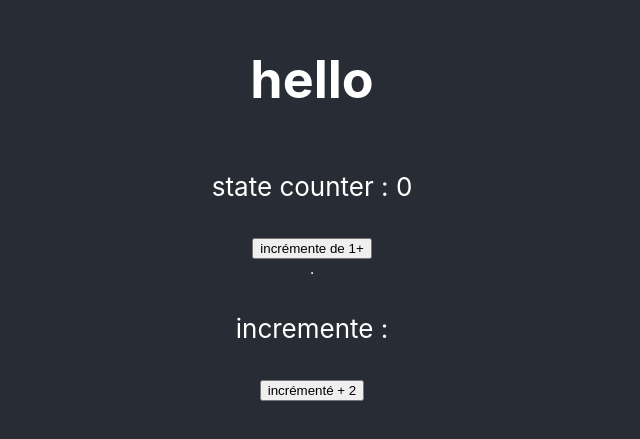
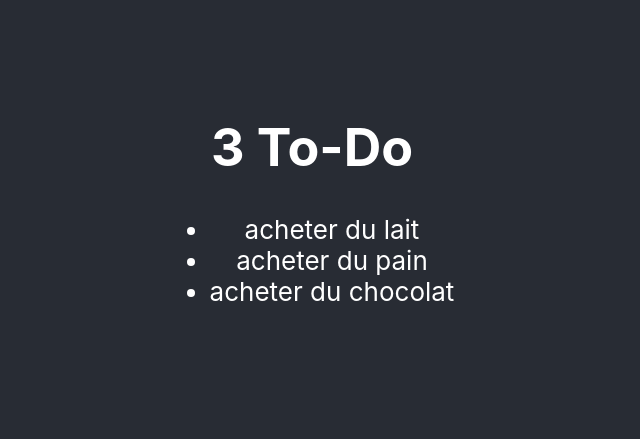
Before and after one commit to cem-sucu/hooks, a React (Create React App) app: page / in a window 1280 px wide. Shown: the part 193-632 px from the top of the page, without its empty margins (328-968 px from the left). Built offline with nearby package versions, Linux system fonts and the light colour scheme.

Commit message:
composant todo cree et state

```diff
--- a/src/App.js
+++ b/src/App.js
@@ -1,15 +1,13 @@
 import "./App.css";
-import ClassStates from "./components/ClassStates";
-import FunctionState from "./components/FunctionState";
+import Todo from "./components/Todo";
+// import ClassStates from "./components/ClassStates";
+// import FunctionState from "./components/FunctionState";
 
 function App() {
     return (
         <div className="App">
             <header className="App-header">
-                <h1>hello</h1>
-                <ClassStates />
-                <hr />
-                <FunctionState />
+                <Todo />
             </header>
         </div>
     );
--- a/src/components/FunctionState.js
+++ b/src/components/FunctionState.js
@@ -8,7 +8,7 @@ const FunctionState = () => {
     };
     return (
         <div>
-            <p>incremente : </p>
+            <p>incremente : {count} </p>
             <button onClick={addOne}>incrémenté + 2</button>
         </div>
     );
--- /dev/null
+++ b/src/components/Todo.js
@@ -0,0 +1,21 @@
+import React, { useState } from "react";
+
+const Todo = () => {
+    const [todos, setTodos] = useState([
+        { id: 1, todo: "acheter du lait" },
+        { id: 2, todo: "acheter du pain" },
+        { id: 3, todo: "acheter du chocolat" },
+    ]);
+
+    const myTodos = todos.map((todo) => {
+        return <li key={todo.id}>{todo.todo}</li>;
+    });
+    return (
+        <div>
+            <h1>{todos.length} To-Do</h1>
+            <ul>{myTodos}</ul>
+        </div>
+    );
+};
+
+export default Todo;
```
